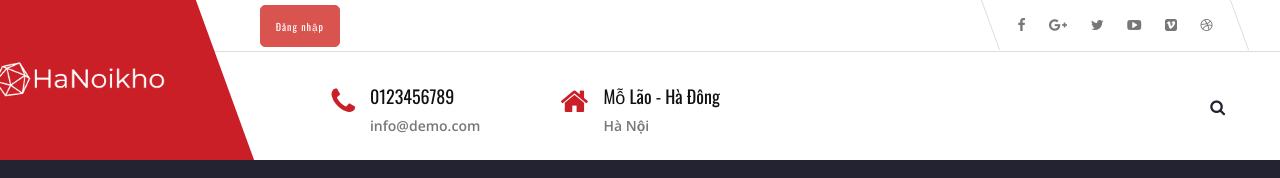
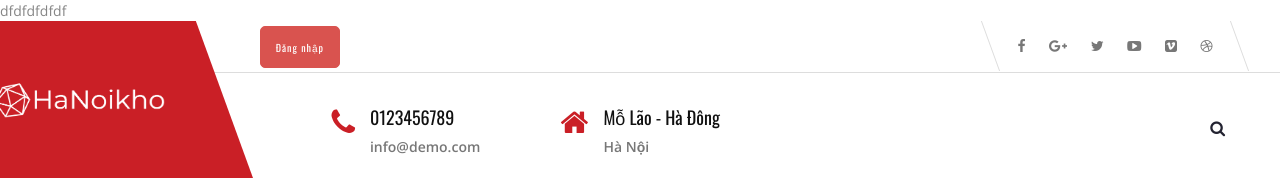
Before and after one commit to leviethung9/Front-end-1, a plain HTML site: page index.html in a window 1280 px wide. Shown: the top 178 px of the page. Drawn offline with nearby package versions, Linux system fonts and the light colour scheme; some packages are replaced by stand-ins of ours.

Commit message:
test
test update code

```diff
--- a/index.html
+++ b/index.html
@@ -39,6 +39,7 @@
 </head>
 
 <body>
+<div>dfdfdfdfdf</div>
     <div id="page" class="hfeed site">
         <!-- mobile menu -->
         <nav id="mobile-menu">
```
